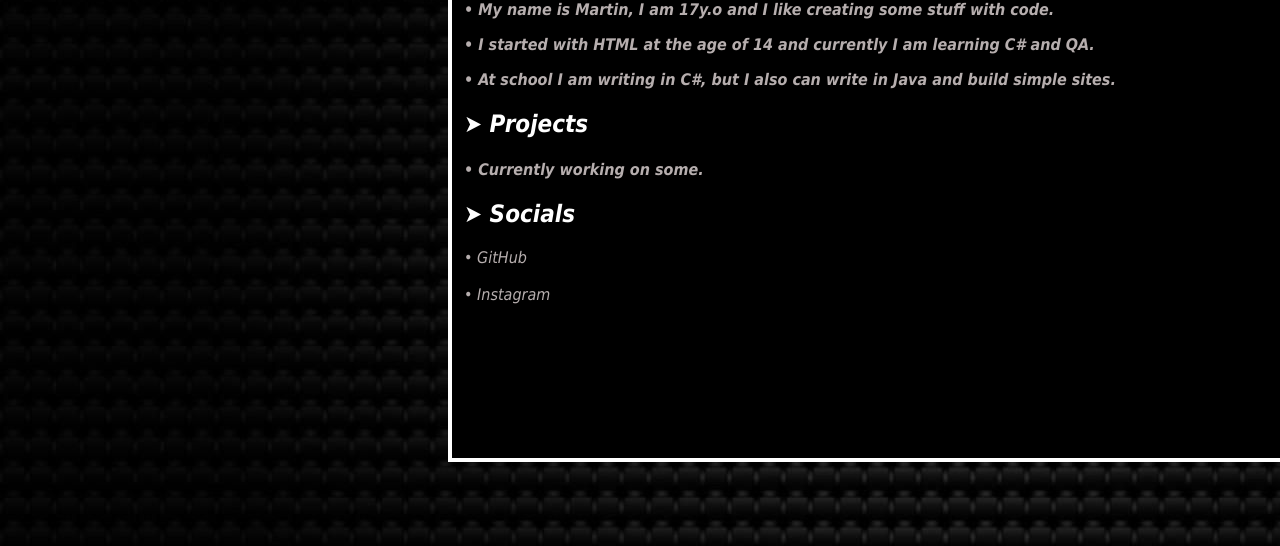
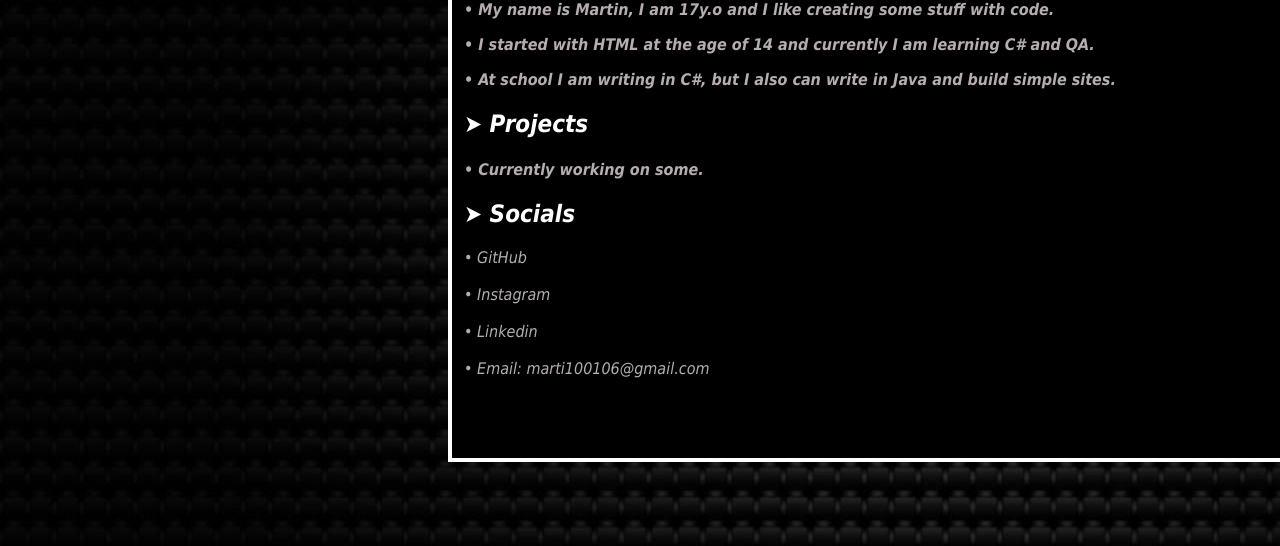
Before and after one commit to ForcePlayerBGG/martinmitkov.github.io, a plain HTML site: page index.html in a window 1280 px wide. Shown: the part 254-800 px from the top of the page. Drawn offline with Linux system fonts and the light colour scheme.

Commit message:
Website update
Added new socials.

```diff
--- a/index.html
+++ b/index.html
@@ -25,7 +25,9 @@
 
     <h2 class="socials">➤ Socials</h2>
     <a class="github" href="https://github.com/MartinMitkov1206?tab=overview&from=2022-12-01&to=2022-12-31">• GitHub</a><br></br>
-    <a class="instagram" href="https://www.instagram.com/martin_mitkov1206/">• Instagram</a
+    <a class="instagram" href="https://www.instagram.com/martin_mitkov1206/">• Instagram</a><br></br>
+    <a class="linkedin" href="https://www.linkedin.com/in/martin-mitkov-33aa92289/">• Linkedin</a><br></br>
+        <a class="email">• Email: marti100106@gmail.com</a>
 
 
 
--- a/style.css
+++ b/style.css
@@ -68,6 +68,22 @@ h3{
     font-style: italic;
 
 }
+.email{
+
+    text-shadow: 2px 0px black;
+    color: rgb(182, 174, 174);
+    font-family: Tahoma, Verdana, sans-serif;
+    font-style: italic;
+
+}
+.linkedin{
+
+    text-shadow: 2px 0px black;
+    color: rgb(182, 174, 174);
+    font-family: Tahoma, Verdana, sans-serif;
+    font-style: italic;
+
+}
 .container{
     left: 440px;
     top: 100px;
```
